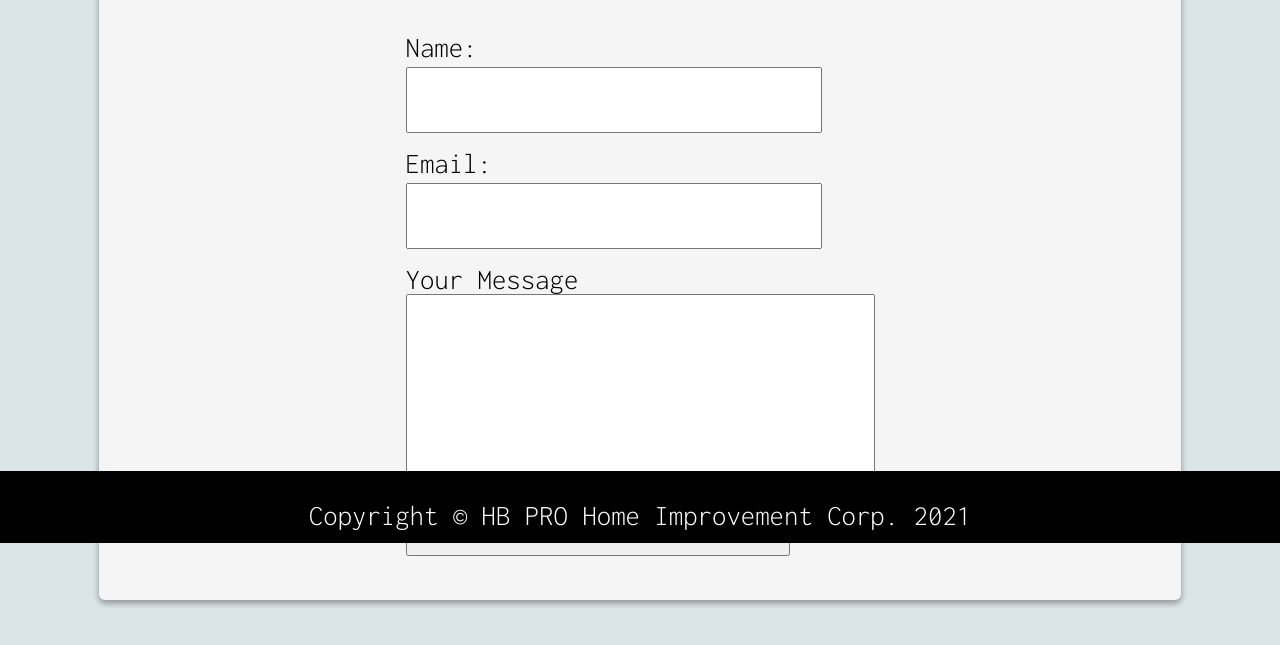
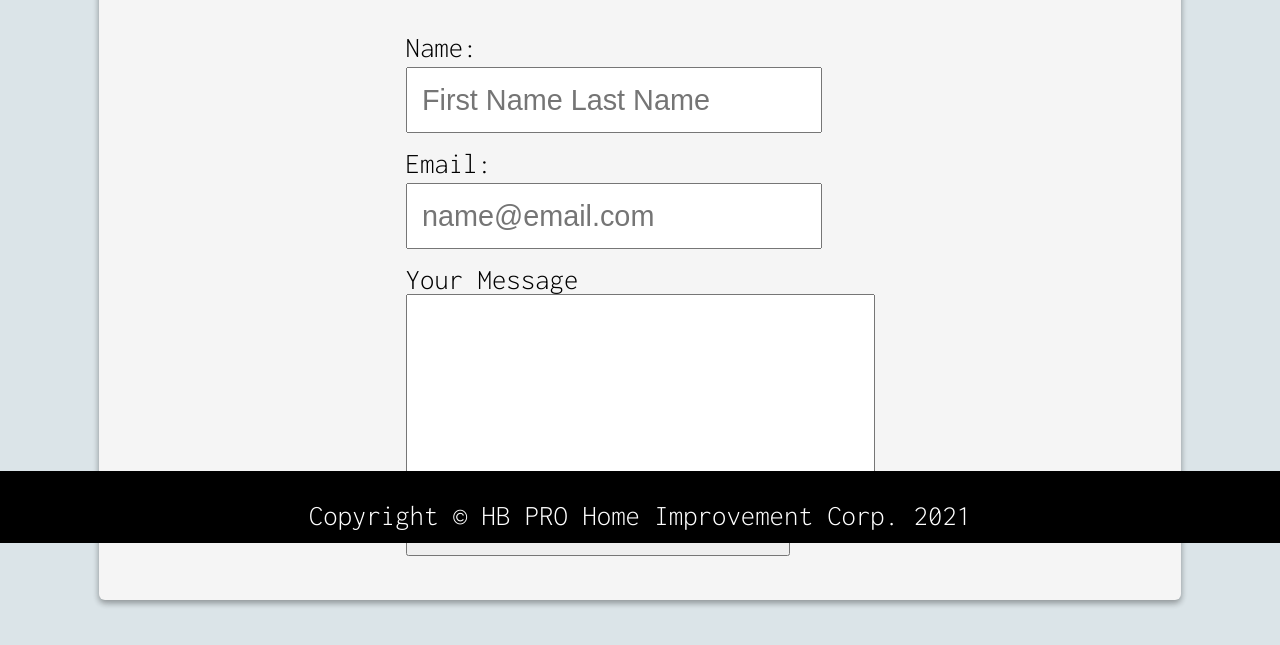
Before and after one commit to SaikatSafa/HBPRO, a plain HTML site: page contact.html in a window 1280 px wide. Shown: the part 257-902 px from the top of the page. Drawn offline with Linux system fonts and the light colour scheme.

Commit message:
Add files via upload

```diff
--- a/contact.html
+++ b/contact.html
@@ -25,12 +25,12 @@
 		<h2>Contact Us</h2>
 		<form class="contact" action="mailto:contact@hbprohome.com" method="post" enctype="text/plain">
 			<label for="name">Name:</label><br>
-			<input id="name" type="text" name="name"><br>
+			<input id="name" type="text" name="name" value="" placeholder="First Name Last Name" required><br>
 			<label for="email">Email:</label><br>
-			<input id="email" type="email" name="email"><br>
+			<input id="email" type="email" name="email" value="" placeholder="name@email.com" required><br>
 			<label for="message">Your Message</label><br>
 			<!-- <input id="message" type="text" name="message"><br> -->
-			<textarea id="message" name="name" rows="12" cols="56"></textarea><br>
+			<textarea id="message" name="name" rows="12" cols="56" required></textarea><br>
 			<input type="submit" name="Contact">
 		</form>
 	</div>
```
